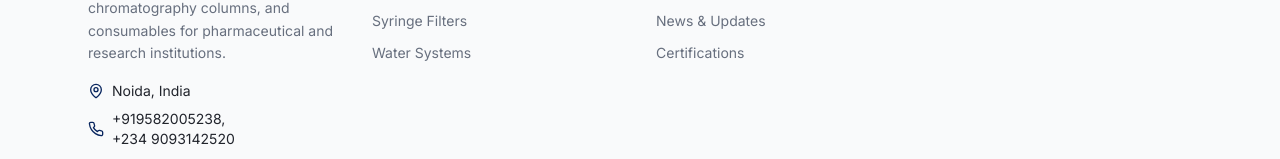
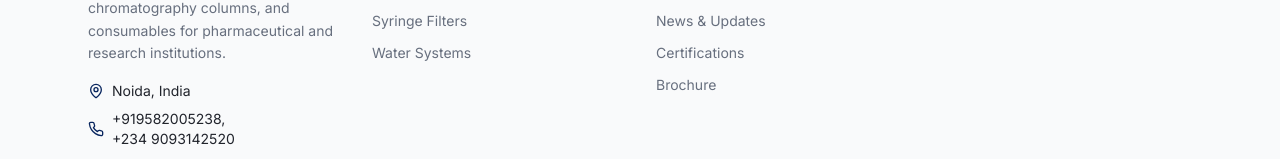
Before and after one commit to pankaj-mahor/Utechlife, a React (Vite) app: page /invoice in a window 1280 px wide. Shown: the part 2042-2201 px from the top of the page. Built offline with nearby package versions, Linux system fonts and the light colour scheme.

Commit message:
download brochure

```diff
--- a/src/components/Footer.tsx
+++ b/src/components/Footer.tsx
@@ -33,6 +33,7 @@ export default function Footer() {
     "Careers",
     "News & Updates",
     "Certifications",
+    "Brochure",
   ];
 
   return (
@@ -103,6 +104,18 @@ export default function Footer() {
               <ul className="space-y-2">
                 {companyLinks.map((link, index) => (
                   <li key={index}>
+                    {link === "Brochure" ? (
+                      <a
+                        href="/brochure.pdf"
+                        download
+                        className="text-sm text-muted-foreground hover:text-primary transition-colors"
+                        data-testid={`footer-company-${link
+                          .toLowerCase()
+                          .replace(/\s+/g, "-")}`}
+                      >
+                        {link}
+                      </a>
+                    ) : (
                       <button
                         className="text-sm text-muted-foreground hover:text-primary transition-colors"
                         onClick={() => console.log(`Navigate to ${link}`)}
@@ -112,6 +125,7 @@ export default function Footer() {
                       >
                         {link}
                       </button>
+                    )}
                   </li>
                 ))}
               </ul>
--- a/src/components/Hero.tsx
+++ b/src/components/Hero.tsx
@@ -52,16 +52,15 @@ export default function Hero() {
                 </Button>
               </a>
             </div>
-
-            {/* <Button
-              variant="outline"
-              size="lg"
-              onClick={handleLearnMore}
-              className="text-base px-8 bg-white/10 backdrop-blur border-white/30 text-white hover:bg-white/20"
-              data-testid="button-learn-more"
-            >
-              Learn More
-            </Button> */}
+            <a href="/brochure.pdf" download>
+              <Button
+                variant="outline"
+                size="lg"
+                className="text-base px-8 bg-white/30 backdrop-blur border-white/60 text-white hover:bg-white/40"
+              >
+                Download Brochure
+              </Button>
+            </a>
           </div>
         </div>
       </div>
```
Lines whose indentation alone changed are shown as unchanged.
